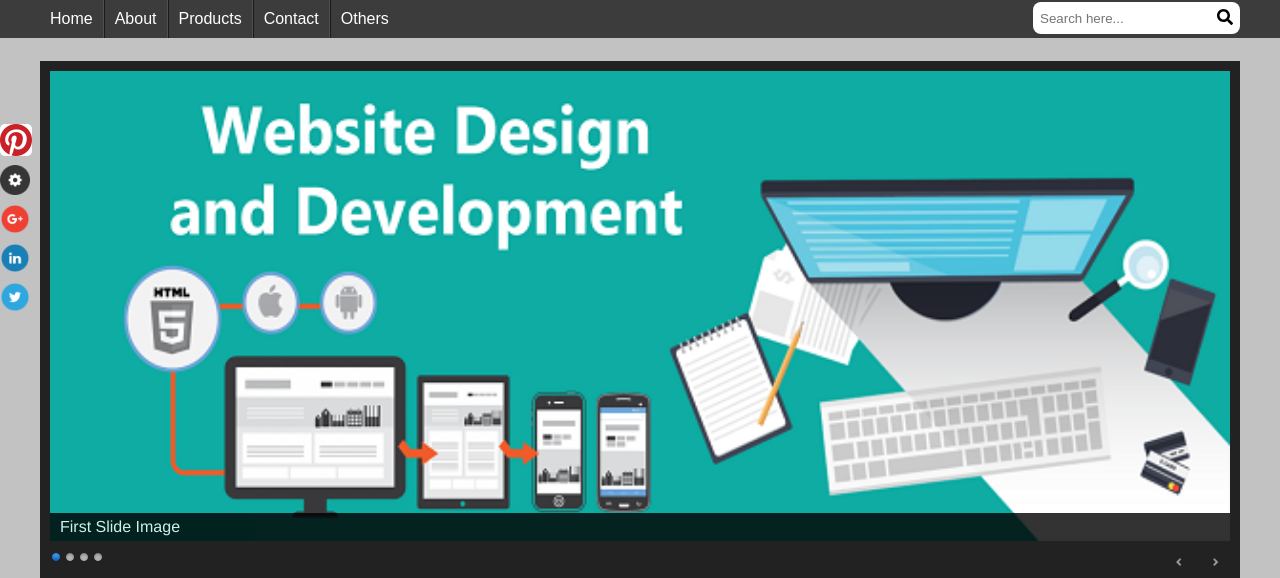
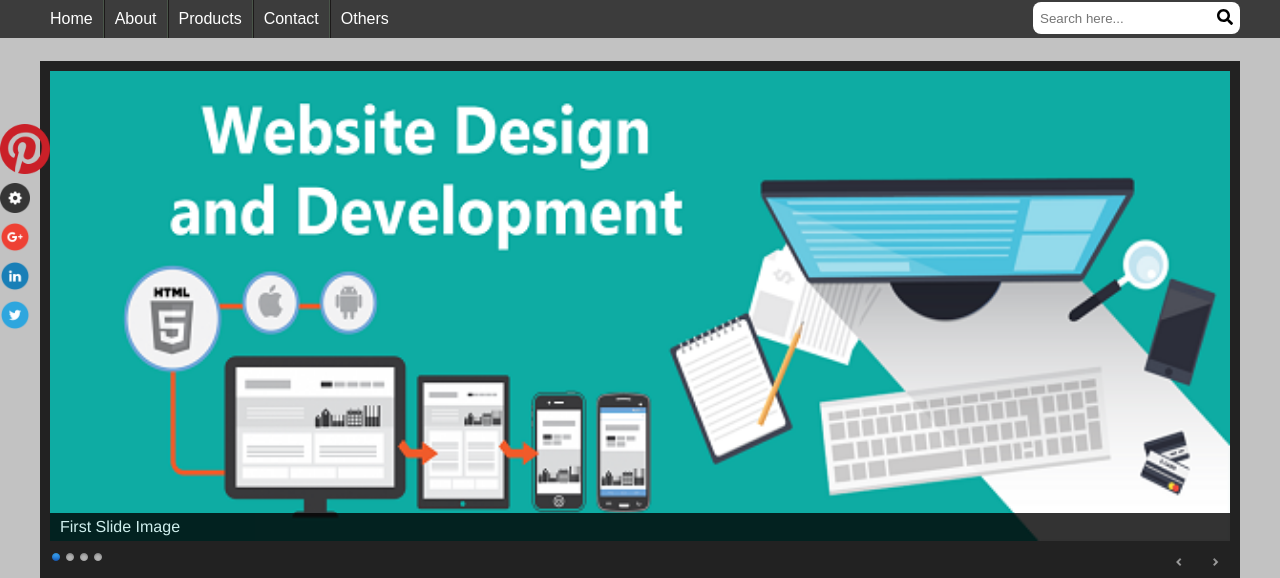
Before and after one commit to Rasel-Shikder/restaurant-website, a Flask app: page / in a window 1280 px wide, with the pointer over the restyled element. Shown: the part 76-654 px from the top of the page. Run offline with Flask 3, Linux system fonts and the light colour scheme; some libraries are stand-ins or nearby versions; some web fonts are replaced.

Commit message:
social link hover effect modified

```diff
--- a/static/default.css
+++ b/static/default.css
@@ -412,10 +412,9 @@ a:hover {
 }
 
 .fixed-icon ul li img:hover {
-    background-color: white;
     border-radius: 5px;
-    width: 32px;
-    height: 32px;
+    width: 50px;
+    height: 50px;
 }
 
 /*pagination start*/
```
